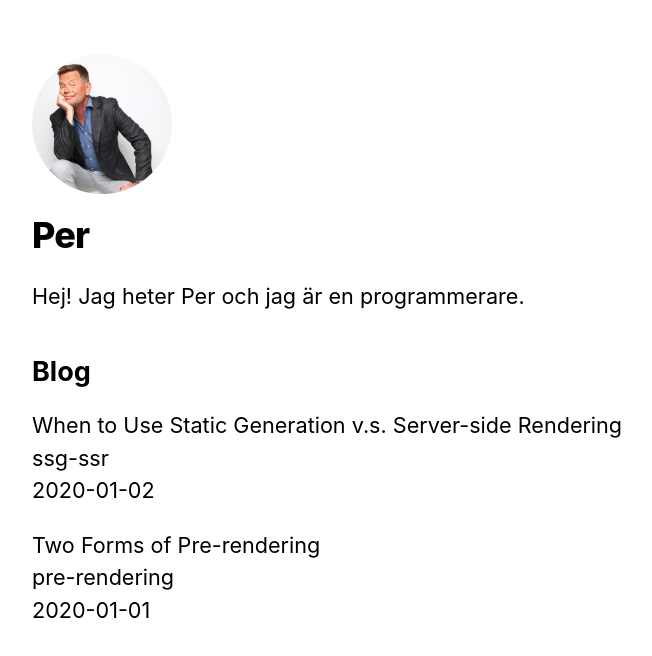
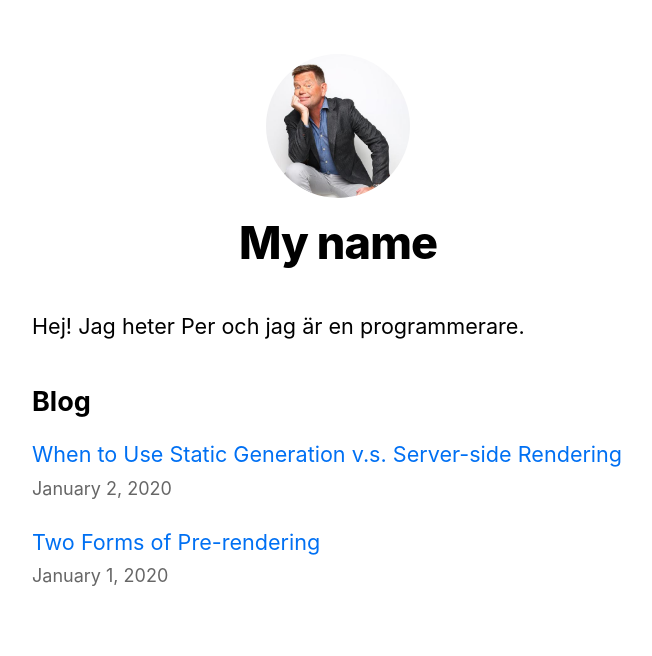
Before and after one commit to perty/nextjs-blog, a Next.js app: page / in a window 1280 px wide. Shown: the top 656 px of the page, without its empty margins (302-954 px from the left). Built offline with nearby package versions, Linux system fonts and the light colour scheme.

Commit message:
Link to pages and be nice looking.

```diff
--- /dev/null
+++ b/components/date.js
@@ -0,0 +1,6 @@
+import { parseISO, format } from 'date-fns';
+
+export default function Date({ dateString }) {
+    const date = parseISO(dateString);
+    return <time dateTime={dateString}>{format(date, 'LLLL d, yyyy')}</time>;
+}
--- a/components/layout.js
+++ b/components/layout.js
@@ -1,9 +1,57 @@
 import styles from './layout.module.css';
+import utilStyles from '../styles/utils.module.css'
+import Head from 'next/head';
+import Link from "next/link";
+import Image from "next/image";
 
 export const siteTitle="THE SITE";
 export const name="My name"
 
 
-export default function Layout({ children }) {
-    return <div className={styles.container}>{children}</div>;
+export default function Layout({ children, home}) {
+    return <div className={styles.container}>
+        <Head>
+            <link rel="icon" href="/favicon.ico" />
+            <title>XX</title>
+        </Head>
+        <header className={styles.header}>
+            {home ? (
+                <>
+                    <Image
+                        priority
+                        src="/images/profile.jpg"
+                        className={utilStyles.borderCircle}
+                        height={144}
+                        width={144}
+                        alt={name}
+                    />
+                    <h1 className={utilStyles.heading2Xl}>{name}</h1>
+                </>
+                ) : (
+                <>
+                    <Link href="/">
+                        <Image
+                            priority
+                            src="/images/profile.jpg"
+                            className={utilStyles.borderCircle}
+                            height={108}
+                            width={108}
+                            alt={name}
+                        />
+                    </Link>
+                    <h2 className={utilStyles.headingLg}>
+                        <Link href="/" className={utilStyles.colorInherit}>
+                            {name}
+                        </Link>
+                    </h2>
+                </>
+            )}
+        </header>
+        <main>{children}</main>
+        {!home && (
+            <div className={styles.backToHome}>
+                <Link href="/">← Back to home</Link>
+            </div>
+        )}
+    </div>;
 }
--- a/lib/posts.js
+++ b/lib/posts.js
@@ -1,6 +1,8 @@
 import fs from 'fs';
 import path from 'path';
 import matter from 'gray-matter';
+import { remark } from 'remark';
+import html from 'remark-html';
 
 const postsDirectory = path.join(process.cwd(), 'posts');
 
@@ -44,16 +46,23 @@
     });
 }
 
-export function getPostData(id) {
+export async function getPostData(id) {
     const fullPath = path.join(postsDirectory, `${id}.md`);
     const fileContents = fs.readFileSync(fullPath, 'utf8');
 
     // Use gray-matter to parse the post metadata section
     const matterResult = matter(fileContents);
 
-    // Combine the data with the id
+    // Use remark to convert markdown into HTML string
+    const processedContent = await remark()
+        .use(html)
+        .process(matterResult.content);
+    const contentHtml = processedContent.toString();
+
+    // Combine the data with the id and contentHtml
     return {
         id,
+        contentHtml,
         ...matterResult.data,
     };
 }
--- a/package.json
+++ b/package.json
@@ -6,6 +6,7 @@
     "start": "next start"
   },
   "dependencies": {
+    "date-fns": "^2.30.0",
     "gray-matter": "^4.0.3",
     "next": "latest",
     "react": "18.2.0",
--- a/pages/index.js
+++ b/pages/index.js
@@ -1,8 +1,9 @@
 import Head from 'next/head';
 import Layout, {siteTitle} from '../components/layout';
 import utilStyles from '../styles/utils.module.css';
-import Image from "next/image";
 import { getSortedPostsData } from '../lib/posts';
+import Link from "next/link";
+import Date from "../components/date";
 
 export async function getStaticProps() {
     const allPostsData = getSortedPostsData();
@@ -19,11 +20,6 @@
             <Head>
                 <title>{siteTitle}</title>
             </Head>
-            <header>
-                <Image src="/images/profile.jpg" width="140" height="140" alt="picture of Per"
-                       className={utilStyles.borderCircle}/>
-                <div className={utilStyles.headingXl}>Per</div>
-            </header>
             <section className={utilStyles.headingMd}>
                 <p>Hej! Jag heter Per och jag är en programmerare.</p>
             </section>
@@ -32,11 +28,11 @@
                 <ul className={utilStyles.list}>
                     {allPostsData.map(({ id, date, title }) => (
                         <li className={utilStyles.listItem} key={id}>
-                            {title}
+                            <Link href={`/posts/${id}`}>{title}</Link>
                             <br />
-                            {id}
-                            <br />
-                            {date}
+                            <small className={utilStyles.lightText}>
+                                <Date dateString={date} />
+                            </small>
                         </li>
                     ))}
                 </ul>
```
Also changed, not shown: pages/posts/[id].js (+14 -6 lines), 1 other file (tests, documents, lock files or other folders).
